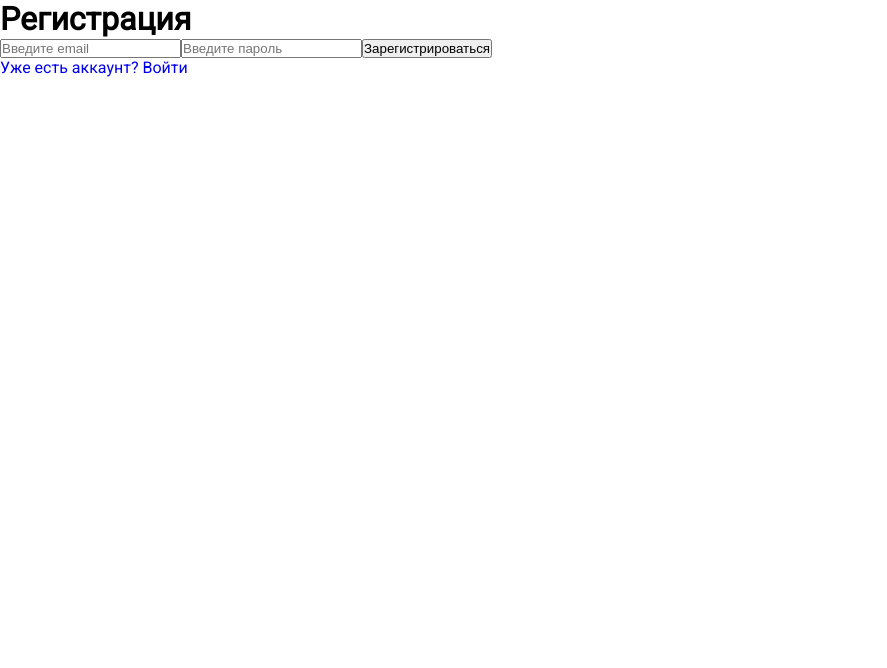
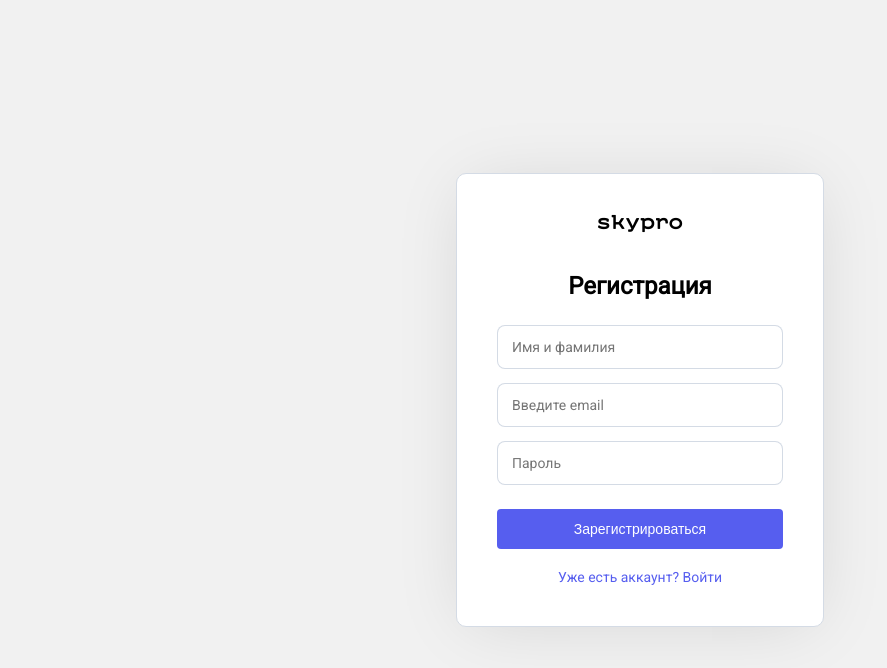
Before and after one commit to Olga-Raduga/skypro-kanban, a Vue app: page /register in a window 1280 px wide. Shown: the top 668 px of the page, without its empty margins (0-887 px from the left). Built offline with nearby package versions, Linux system fonts and the light colour scheme.

Commit message:
Исправлены замечания: стили авторизации, роутинг окон через replace, ID карточки из useParams и стилизация CardView

```diff
--- a/src/assets/main.css
+++ b/src/assets/main.css
@@ -45,3 +45,132 @@ body {
     transform: translateX(100%);
   }
 }
+.auth-page {
+  min-height: 100vh;
+  display: flex;
+  align-items: center;
+  justify-content: center;
+  padding: 20px;
+  background-color: #f1f1f1;
+}
+.auth-card {
+  width: 100%;
+  max-width: 368px;
+  padding: 40px;
+  border: 1px solid #d4dbe5;
+  border-radius: 10px;
+  background-color: #ffffff;
+  box-shadow: 0 4px 67px -12px rgba(0, 0, 0, 0.13);
+  text-align: center;
+}
+.auth-logo {
+  display: inline-block;
+  margin-bottom: 35px;
+}
+.auth-logo img {
+  width: 85px;
+  display: block;
+}
+.auth-card h1 {
+  margin-bottom: 25px;
+  font-size: 24px;
+  font-weight: 600;
+}
+.auth-form {
+  display: flex;
+  flex-direction: column;
+  gap: 14px;
+}
+.auth-form input {
+  width: 100%;
+  height: 44px;
+  padding: 0 14px;
+  border: 1px solid rgba(148, 166, 190, 0.4);
+  border-radius: 8px;
+  outline: none;
+  font-family: inherit;
+  font-size: 14px;
+}
+.auth-form input:focus {
+  border-color: #565eef;
+}
+.auth-form button {
+  width: 100%;
+  height: 40px;
+  margin-top: 10px;
+  border: 0;
+  border-radius: 4px;
+  background-color: #565eef;
+  color: #ffffff;
+  cursor: pointer;
+  font-size: 14px;
+  font-weight: 500;
+}
+.auth-form button:hover {
+  background-color: #33399b;
+}
+.auth-error {
+  color: #e74c3c;
+  font-size: 13px;
+}
+.auth-link {
+  display: inline-block;
+  margin-top: 20px;
+  color: #565eef;
+  font-size: 14px;
+}
+.route-modal {
+  position: fixed;
+  inset: 0;
+  z-index: 10;
+  display: flex;
+  align-items: center;
+  justify-content: center;
+  padding: 16px;
+  background: rgba(0, 0, 0, 0.4);
+}
+.route-modal__card {
+  position: relative;
+  width: 100%;
+  max-width: 630px;
+  max-height: calc(100vh - 32px);
+  overflow-y: auto;
+  padding: 40px 30px;
+  border: 1px solid #d4dbe5;
+  border-radius: 10px;
+  background-color: #ffffff;
+  box-shadow: 0 4px 67px -12px rgba(0, 0, 0, 0.13);
+}
+.route-modal__card_small {
+  max-width: 370px;
+}
+.route-modal__close {
+  position: absolute;
+  top: 20px;
+  right: 30px;
+  color: #94a6be;
+  font-size: 20px;
+  text-decoration: none;
+}
+.route-modal__close:hover {
+  color: #000000;
+}
+.route-modal h1 {
+  margin-bottom: 24px;
+  font-size: 20px;
+  font-weight: 600;
+}
+.auth-form input.auth-input_invalid,
+.auth-form input.auth-input_invalid:focus {
+  border-color: #e74c3c;
+}
+.auth-error {
+  color: #e74c3c;
+  font-size: 12px;
+  line-height: 1.4;
+  text-align: center;
+}
+.auth-form button:disabled {
+  background-color: #94a6be;
+  cursor: not-allowed;
+}
--- a/src/components/BaseHeader.vue
+++ b/src/components/BaseHeader.vue
@@ -1,6 +1,6 @@
 <script setup>
 import { ref } from 'vue'
-import { useRouter } from 'vue-router'
+import { RouterLink, useRouter } from 'vue-router'
 const isUserMenuOpen = ref(false)
 const router = useRouter()
 </script>
@@ -9,16 +9,14 @@ const router = useRouter()
     <div class="container">
       <div class="header__block">
         <div class="header__logo">
-          <a href="#">
-            <img src="/assets/logo.png" alt="Логотип Skypro"
-            />
-          </a>
+          <RouterLink to="/">
+            <img src="/assets/logo.png" alt="Логотип Skypro" />
+          </RouterLink>
         </div>
         <div class="header__logo _dark">
-          <a href="#">
+          <RouterLink to="/">
             <img src="/assets/logo_dark.png" alt="Логотип Skypro"
-            />
-          </a>
+          </RouterLink>
         </div>
         <nav class="header__nav">
           <button type="button" class="header__btn-main-new _hover01"
--- a/src/components/NewCardModal.vue
+++ b/src/components/NewCardModal.vue
@@ -12,7 +12,13 @@ return topicThemes[topic]
 					<div class="pop-new-card__block">
 						<div class="pop-new-card__content">
 							<h3 class="pop-new-card__ttl">Создание задачи</h3>
-							<a href="#" class="pop-new-card__close">&#10006;</a>
+							<RouterLink
+                              to="/"
+                              class="pop-new-card__close"
+                              aria-label="Закрыть"
+                            >
+                              ×
+                            </RouterLink>
 							<div class="pop-new-card__wrap">
 								<form class="pop-new-card__form form-new" id="formNewCard" action="#">
 									<div class="form-new__block">
@@ -124,11 +130,9 @@ return topicThemes[topic]
 position: fixed;
 inset: 0;
 z-index: 6;
-display: none;
-}
-.pop-new-card:target {
 display: block;
 }
+
 .pop-new-card__container {
 width: 100%;
 height: 100%;
--- a/src/components/Task.vue
+++ b/src/components/Task.vue
@@ -1,6 +1,7 @@
 <script setup>
   import { computed } from 'vue'
   import { RouterLink } from 'vue-router'
+  import { topicThemes } from '../data.js'
   const props = defineProps({
    id: {
     type: Number,
--- a/src/views/AddTaskView.vue
+++ b/src/views/AddTaskView.vue
@@ -1,29 +1,7 @@
 <script setup>
-import { ref } from 'vue'
-import { useRouter } from 'vue-router'
-const router = useRouter()
-const title = ref('')
-const addTask = () => {
-  if (!title.value.trim()) {
-    return
-  }
-  router.push('/')
-}
+import NewCardModal from '../components/NewCardModal.vue'
 </script>
+
 <template>
-  <main>
-    <h1>Добавление задачи</h1>
-    <form @submit.prevent="addTask">
-      <input
-        v-model="title"
-        placeholder="Название задачи"
-      />
-      <button type="submit">
-        Добавить задачу
-      </button>
-    </form>
-    <RouterLink to="/">
-      Отменить
-    </RouterLink>
-  </main>
+  <NewCardModal />
 </template>
--- a/src/views/CardView.vue
+++ b/src/views/CardView.vue
@@ -1,20 +1,6 @@
 <script setup>
-import { computed } from 'vue'
-import { useRoute } from 'vue-router'
-const route = useRoute()
-const cardId = computed(() => route.params.id)
+import TaskModal from '../components/TaskModal.vue'
 </script>
 <template>
-  <main>
-    <h1>Просмотр задачи</h1>
-    <p>
-      ID задачи: {{ cardId }}
-    </p>
-    <button>
-      Редактировать задачу
-    </button>
-    <RouterLink to="/">
-      Вернуться на доску
-    </RouterLink>
-  </main>
-  </template>
+  <TaskModal />
+</template>
--- a/src/views/HomeView.vue
+++ b/src/views/HomeView.vue
@@ -1,21 +1,15 @@
 <script setup>
 import BaseHeader from '../components/BaseHeader.vue'
-import ExitModal from '../components/ExitModal.vue'
-import NewCardModal from '../components/NewCardModal.vue'
 import TaskDesk from '../components/TaskDesk.vue'
-import TaskModal from '../components/TaskModal.vue'
 </script>
 
 <template>
-  <div>
     <div class="wrapper">
-      <ExitModal />
-      <NewCardModal />
-      <TaskModal />
       <BaseHeader />
       <TaskDesk />
+
+      <RouterView />
     </div>
-  </div>
 </template>
 
 <style scoped>
--- a/src/views/LoginView.vue
+++ b/src/views/LoginView.vue
@@ -1,17 +1,33 @@
 <script setup>
-import { ref } from 'vue'
+import { computed, ref } from 'vue'
 import { useRouter } from 'vue-router'
 
 const router = useRouter()
 const email = ref('')
 const password = ref('')
-const error = ref('')
+const hasSubmitted = ref(false)
 
+const registeredEmail = localStorage.getItem('registeredEmail') || ''
+const registeredPassword = localStorage.getItem('registeredPassword') || ''
+const isEmailValid = computed(() =>
+  /^[^\s@]+@[^\s@]+\.[^\s@]+$/.test(email.value.trim())
+)
+const emailMatches = computed(
+  () => email.value.trim().toLowerCase() === registeredEmail.toLowerCase()
+)
+const passwordMatches = computed(
+  () => password.value === registeredPassword
+)
+const credentialsValid = computed(
+  () =>
+    isEmailValid.value &&
+    password.value.trim().length > 0 &&
+    emailMatches.value &&
+    passwordMatches.value
+)
 const login = () => {
-  if (!email.value.trim() || !password.value.trim()) {
-    error.value = 'Заполните все поля'
-    return
-  }
+  hasSubmitted.value = true
+  if (!credentialsValid.value) return
 
   localStorage.setItem('isAuthenticated', 'true')
   router.push('/')
@@ -19,26 +35,47 @@ const login = () => {
 </script>
 
 <template>
-  <main>
+  <main class="auth-page">
+    <section class="auth-card">
+      <RouterLink to="/" class="auth-logo">
+        <img src="/assets/logo.png" alt="Skypro" />
+      </RouterLink>
+
       <h1>Вход</h1>
-    <form @submit.prevent="login">
+
+      <form class="auth-form" novalidate @submit.prevent="login">
         <input
           v-model="email"
           type="email"
           placeholder="Введите email"
+          :class="{
+            'auth-input_invalid':
+              hasSubmitted && (!isEmailValid || !emailMatches),
+          }"
         />
         <input
           v-model="password"
           type="password"
           placeholder="Введите пароль"
+          :class="{
+            'auth-input_invalid':
+              hasSubmitted && (!password.trim() || !passwordMatches),
+          }"
         />
-      <p v-if="error">{{ error }}</p>
-      <button type="submit">
+
+        <p v-if="hasSubmitted && !credentialsValid" class="auth-error">
+          Введенные вами данные не распознаны. Проверьте свой логин и пароль
+          и повторите попытку входа.
+        </p>
+
+        <button type="submit" :disabled="hasSubmitted && !credentialsValid">
           Войти
         </button>
       </form>
-    <RouterLink to="/register">
+
+      <RouterLink to="/register" class="auth-link">
         Зарегистрироваться
       </RouterLink>
+    </section>
   </main>
 </template>
--- a/src/views/RegisterView.vue
+++ b/src/views/RegisterView.vue
@@ -1,49 +1,75 @@
 <script setup>
-import { ref } from 'vue'
+import { computed, ref } from 'vue'
 import { useRouter } from 'vue-router'
 
 const router = useRouter()
+const name = ref('')
 const email = ref('')
 const password = ref('')
-const error = ref('')
+const hasSubmitted = ref(false)
 
+const isNameValid = computed(() => name.value.trim().length >= 2)
+const isEmailValid = computed(() =>
+  /^[^\s@]+@[^\s@]+\.[^\s@]+$/.test(email.value.trim())
+)
+const isPasswordValid = computed(() => password.value.trim().length > 0)
+const isFormValid = computed(
+  () => isNameValid.value && isEmailValid.value && isPasswordValid.value
+)
 const register = () => {
-  if (!email.value.trim() || !password.value.trim()) {
-    error.value = 'Заполните все поля'
-    return
-  }
-  localStorage.setItem('registeredEmail', email.value)
+  hasSubmitted.value = true
+  if (!isFormValid.value) return
+
+  localStorage.setItem('registeredName', name.value.trim())
+  localStorage.setItem('registeredEmail', email.value.trim())
+  localStorage.setItem('registeredPassword', password.value)
+
   router.push('/login')
 }
 </script>
 
 <template>
-  <main>
-    <h1>Регистрация</h1>
-    <form @submit.prevent="register">
+  <main class="auth-page">
+    <section class="auth-card">
+      <RouterLink to="/" class="auth-logo">
+        <img src="/assets/logo.png" alt="Skypro" />
+      </RouterLink>
+      <h1>Регистрация</h1>
+
+      <form class="auth-form" novalidate @submit.prevent="register">
+        <input
+          v-model="name"
+          type="text"
+          placeholder="Имя и фамилия"
+          :class="{ 'auth-input_invalid': hasSubmitted && !isNameValid }"
+        />
+
         <input
           v-model="email"
           type="email"
           placeholder="Введите email"
+          :class="{ 'auth-input_invalid': hasSubmitted && !isEmailValid }"
         />
 
         <input
           v-model="password"
           type="password"
-          placeholder="Введите пароль"
+          placeholder="Пароль"
+          :class="{ 'auth-input_invalid': hasSubmitted && !isPasswordValid }"
         />
 
+        <p v-if="hasSubmitted && !isFormValid" class="auth-error">
+          Введенные вами данные не корректны. Чтобы завершить регистрацию,
+          введите данные корректно и повторите попытку.
+        </p>
+        <button type="submit" :disabled="hasSubmitted && !isFormValid">
+          Зарегистрироваться
+        </button>
+      </form>
 
-      <p v-if="error">
-        {{ error }}
-      </p>
-      <button type="submit">
-        Зарегистрироваться
-      </button>
-    </form>
-
-    <RouterLink to="/login">
+    <RouterLink to="/login" class="auth-link">
       Уже есть аккаунт? Войти
     </RouterLink>
+    </section>
   </main>
 </template>
```
Also changed, not shown: src/components/TaskModal.vue (+16 -6 lines), src/router/index.js (+18 -24 lines), src/views/ExitView.vue (+51 -1 lines). Lines whose indentation alone changed are shown as unchanged.
